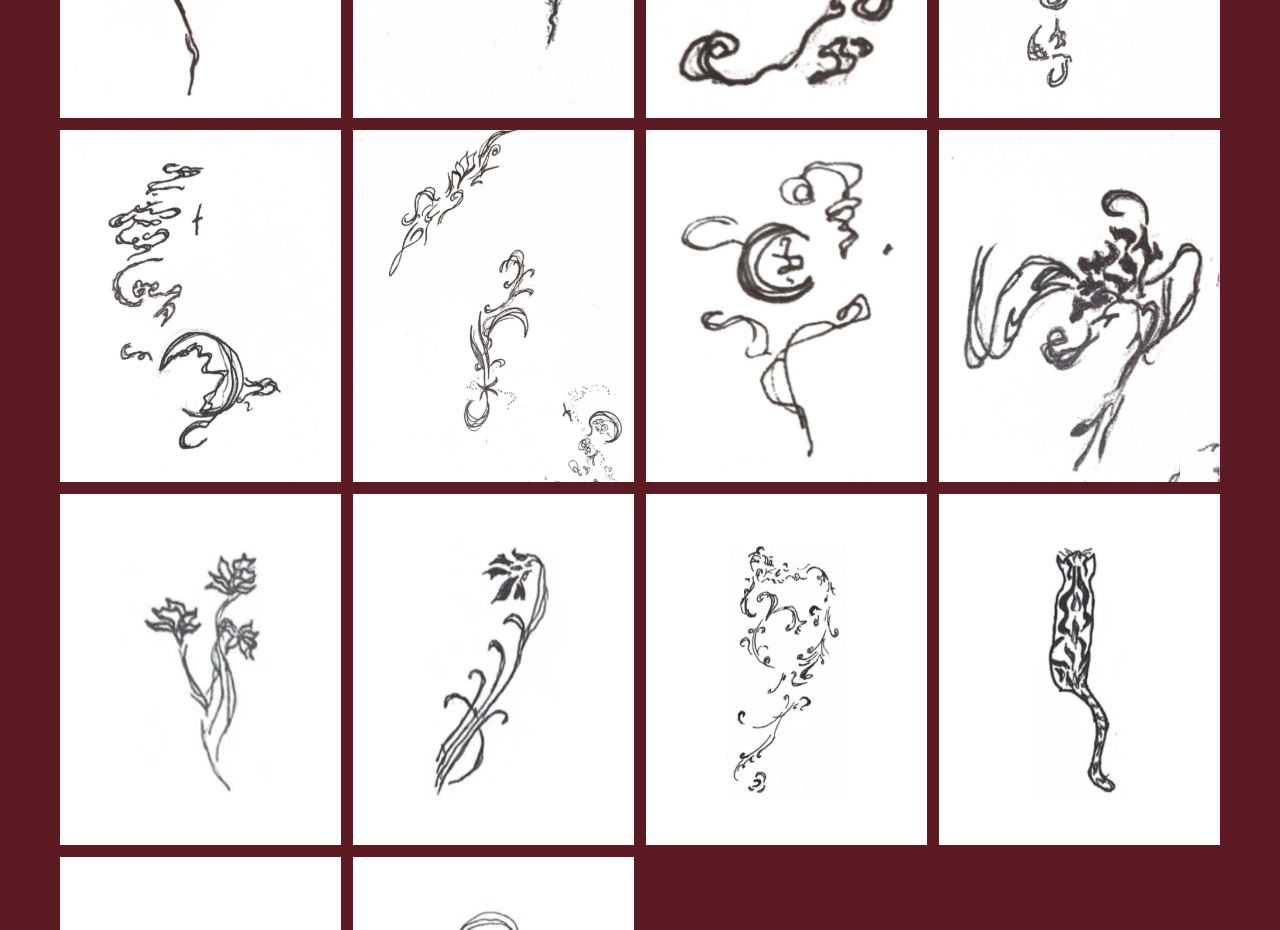
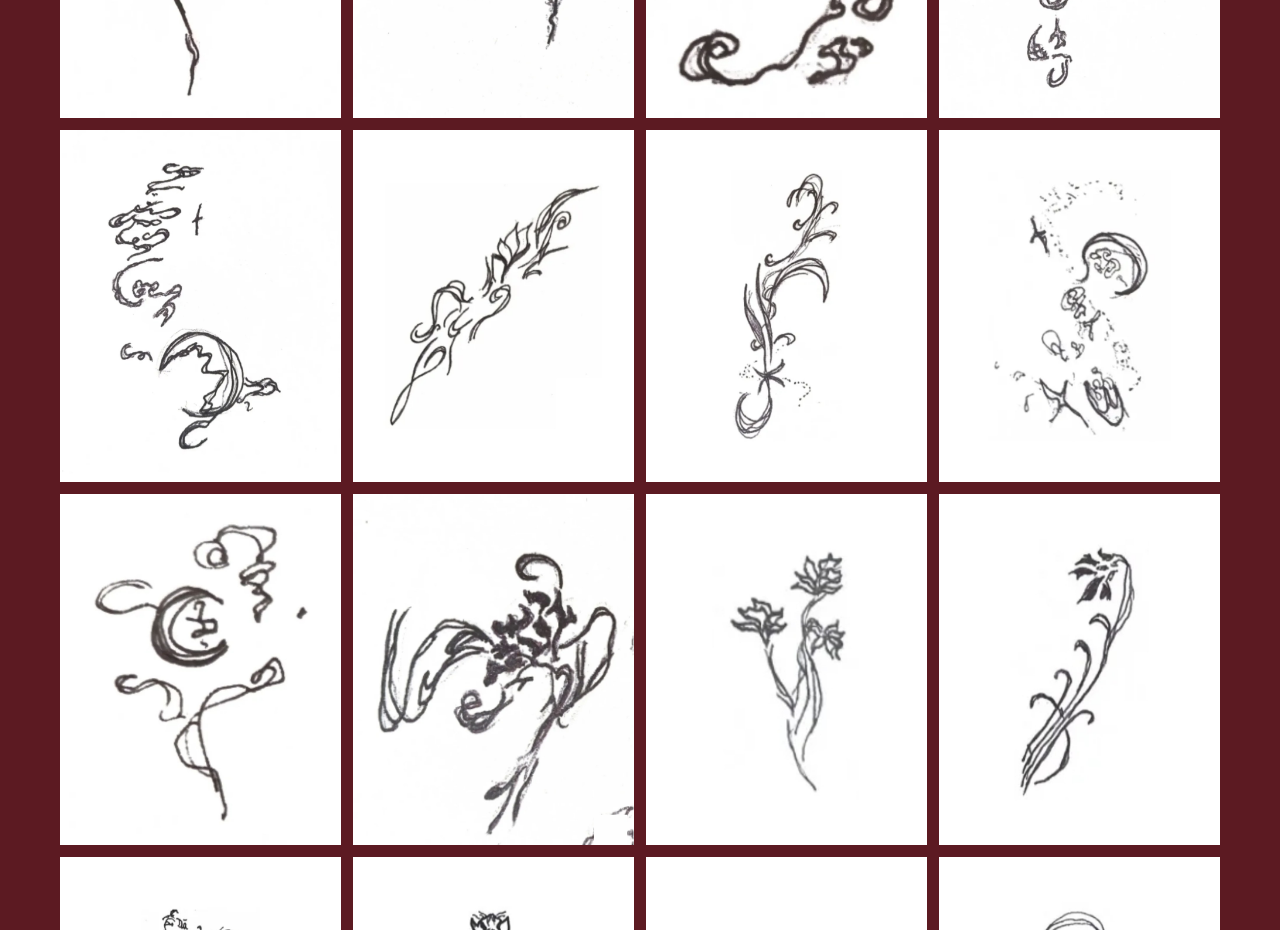
Before and after one commit to flrdeelis/flrdeelis.github.io, a plain HTML site: page index.html in a window 1280 px wide. Shown: the part 2580-3510 px from the top of the page. Drawn offline with nearby package versions, Linux system fonts and the light colour scheme.

Commit message:
Separar en tres el diseño de tallos y ornamentos
Co-Authored-By: Claude Opus 5.5 <noreply@anthropic.com>
Claude-Session: https://claude.ai/code/session_018Gmr6fBinZKqPYCLzS3vwv

```diff
--- a/index.html
+++ b/index.html
@@ -211,7 +211,9 @@ const OBRAS = {
     { archivo: "diseno-4.jpg" },
     { archivo: "diseno-5.jpg" },
     { archivo: "diseno-6.jpg" },
-    { archivo: "diseno-7.jpg" },
+    { archivo: "diseno-7a.jpg" },
+    { archivo: "diseno-7b.jpg" },
+    { archivo: "diseno-7c.jpg" },
     { archivo: "diseno-8.jpg" },
     { archivo: "diseno-9.jpg" },
     { archivo: "diseno-10.jpg" },
```
Also changed, not shown: fotos/diseno-7.jpg (deleted), fotos/diseno-7a.jpg (added), fotos/diseno-7b.jpg (added), fotos/diseno-7c.jpg (added).
